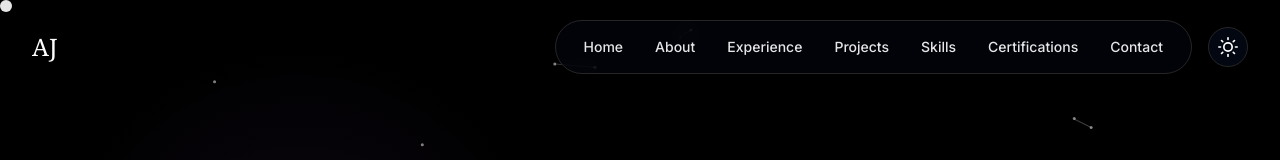
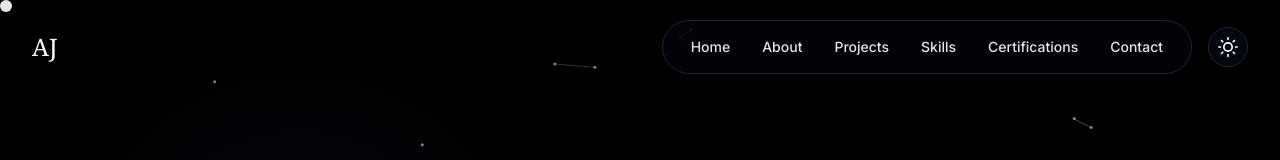
Before and after one commit to asJ26/Akhilesh-portfolio, a Next.js app: page / in a window 1280 px wide. Shown: the top 160 px of the page. Built offline with nearby package versions, Linux system fonts and the light colour scheme.

Commit message:
Update navbar-menu.tsx

```diff
--- a/src/components/ui/navbar-menu.tsx
+++ b/src/components/ui/navbar-menu.tsx
@@ -37,7 +37,7 @@ const NavbarMenu: FC = () => {
   const menuItems: MenuItem[] = [
     { name: "Home", link: "#hero" },
     { name: "About", link: "#about" },
-    { name: "Experience", link: "#experience" },
+    // { name: "Experience", link: "#experience" },
     { name: "Projects", link: "#projects" },
     { name: "Skills", link: "#skills" },
     { name: "Certifications", link: "#certifications" },
```
